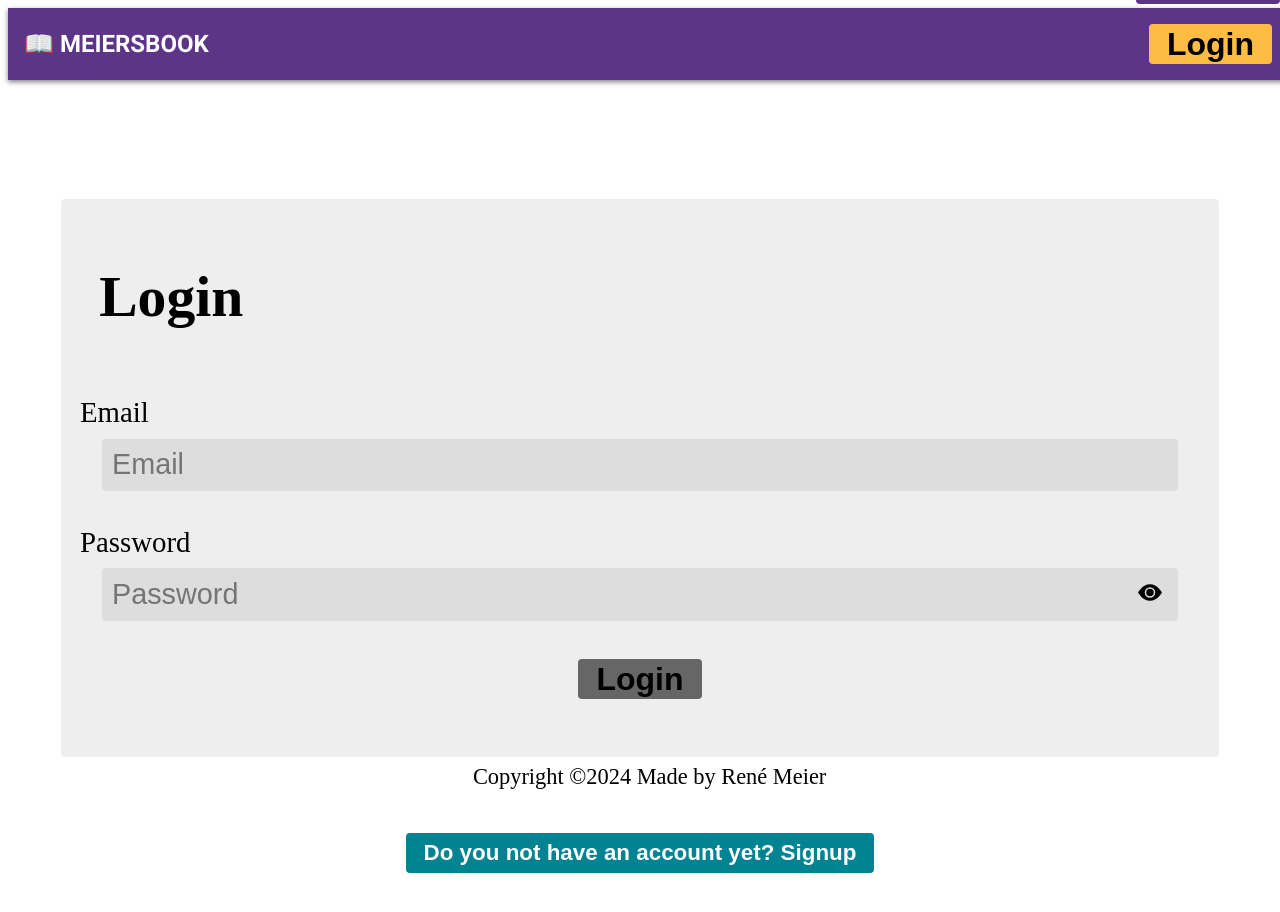
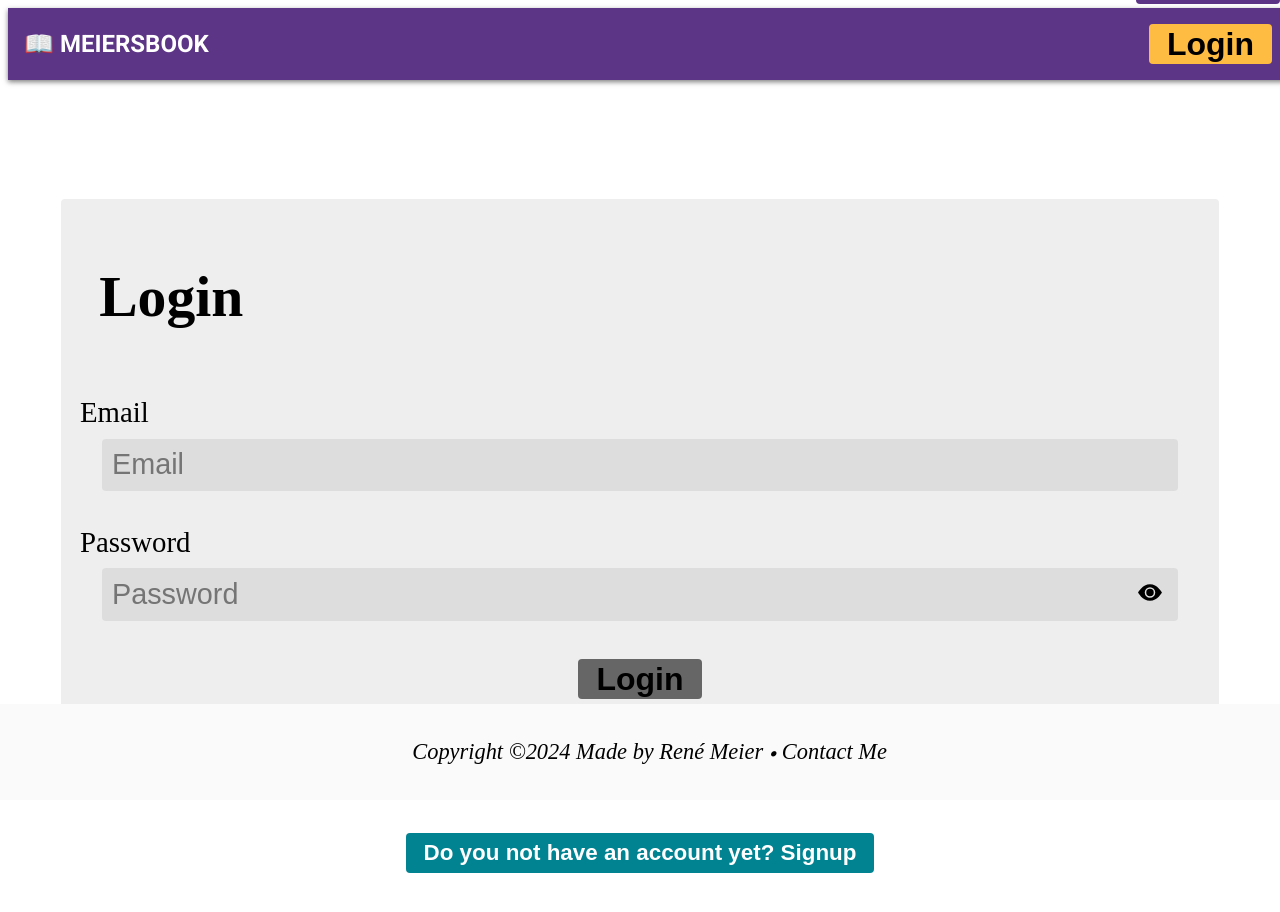
Before and after one commit to meierrene/meiersbook-client, a React (Vite) app: page /login in a window 1280 px wide. Built offline with nearby package versions, Linux system fonts and the light colour scheme; no server answers; the HTML template or start-up script is replaced by a standard one.

Commit message:
Make it better

```diff
--- a/src/features/posts/Post.jsx
+++ b/src/features/posts/Post.jsx
@@ -128,7 +128,7 @@ const Post = () => {
                 ) : (
                   <Heading span>{c.text}</Heading>
                 )}
-                {c.edited && <Heading dateStamp>Comment edited</Heading>}
+                {c.edited && <Heading small>Comment edited</Heading>}
               </div>
               <div className={styles.icons}>
                 {userId === c.user.id && (
--- a/src/ui/Footer.jsx
+++ b/src/ui/Footer.jsx
@@ -1,10 +1,23 @@
+import { Link } from 'react-router-dom';
+import { useThemes } from '../contexts/ThemeContext';
 import styles from './Footer.module.css';
+import Heading from './Heading';
 
 function Footer() {
+  const { isDark } = useThemes();
+
   return (
-    <footer className={styles.footer}>
-      <span>Copyright &copy;</span>
-      <span>{new Date().getFullYear()} Made by René Meier</span>
+    <footer className={`${styles.footer} ${isDark && styles.themeDark}`}>
+      <Heading small>
+        Copyright &copy;{new Date().getFullYear()} Made by René Meier &#128900;{' '}
+        <Link
+          to="https://portfolio.renemeier.info/"
+          target="_blank"
+          rel="noopener noreferrer"
+        >
+          Contact Me
+        </Link>
+      </Heading>
     </footer>
   );
 }
--- a/src/ui/Footer.module.css
+++ b/src/ui/Footer.module.css
@@ -1,11 +1,28 @@
 .footer {
   text-align: center;
-  position: absolute;
+  position: fixed;
   padding: 0.6rem;
+  padding-top: 2.2rem;
+  padding-bottom: 2.2rem;
   right: 0;
   left: 0;
   bottom: 0;
   font-size: 1.4rem;
   width: 100%;
   color: var(--main-color);
+  background-color: #fafafa;
+  text-decoration: none;
 }
+
+.footer a,
+.footer a:hover,
+.footer a:active,
+.footer a:focus,
+.footer a:visited {
+  text-decoration: none;
+  color: var(--main-color);
+}
+
+.themeDark {
+  background: #191919;
+}
--- a/src/ui/Heading.jsx
+++ b/src/ui/Heading.jsx
@@ -8,6 +8,7 @@ function Heading({
   label,
   accordion,
   span,
+  small,
 }) {
   if (primary) return <h1 className={styles.primary}>{children}</h1>;
   if (secondary) return <h2 className={styles.secondary}>{children}</h2>;
@@ -15,6 +16,7 @@ function Heading({
   if (label) return <label className={styles.label}>{children}</label>;
   if (accordion) return <span className={styles.accordion}>{children}</span>;
   if (span) return <span className={styles.span}>{children}</span>;
+  if (small) return <span className={styles.small}>{children}</span>;
   else return <p className={styles.paragraph}>{children}</p>;
 }
 
--- a/src/ui/Heading.module.css
+++ b/src/ui/Heading.module.css
@@ -37,6 +37,11 @@
   word-break: break-all;
 }
 
+.small {
+  font-size: 1.4rem;
+  font-style: italic;
+}
+
 @media (max-width: 672px) {
   .primary {
     font-size: 2.4rem;
@@ -56,4 +61,7 @@
   .accordion {
     font-size: 1.8rem;
   }
+  .small {
+    font-size: 1.2rem;
+  }
 }
```
